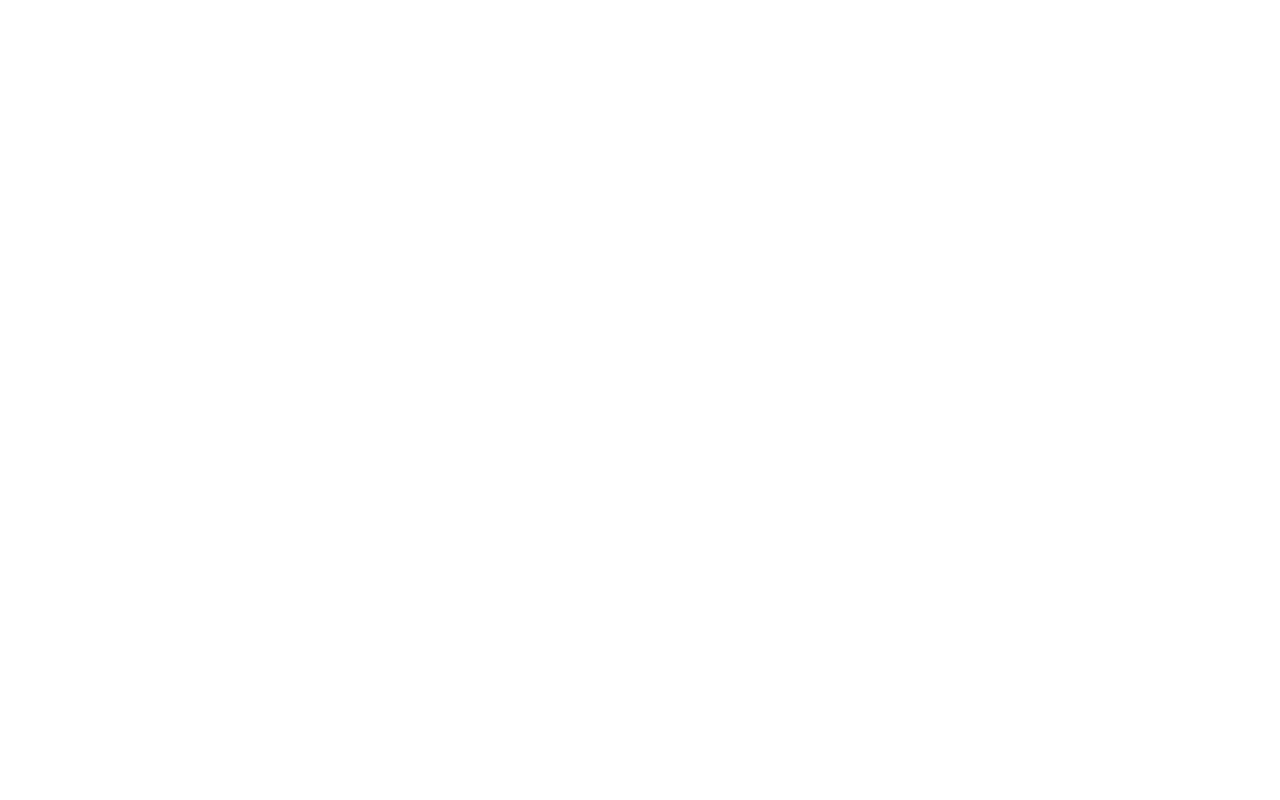
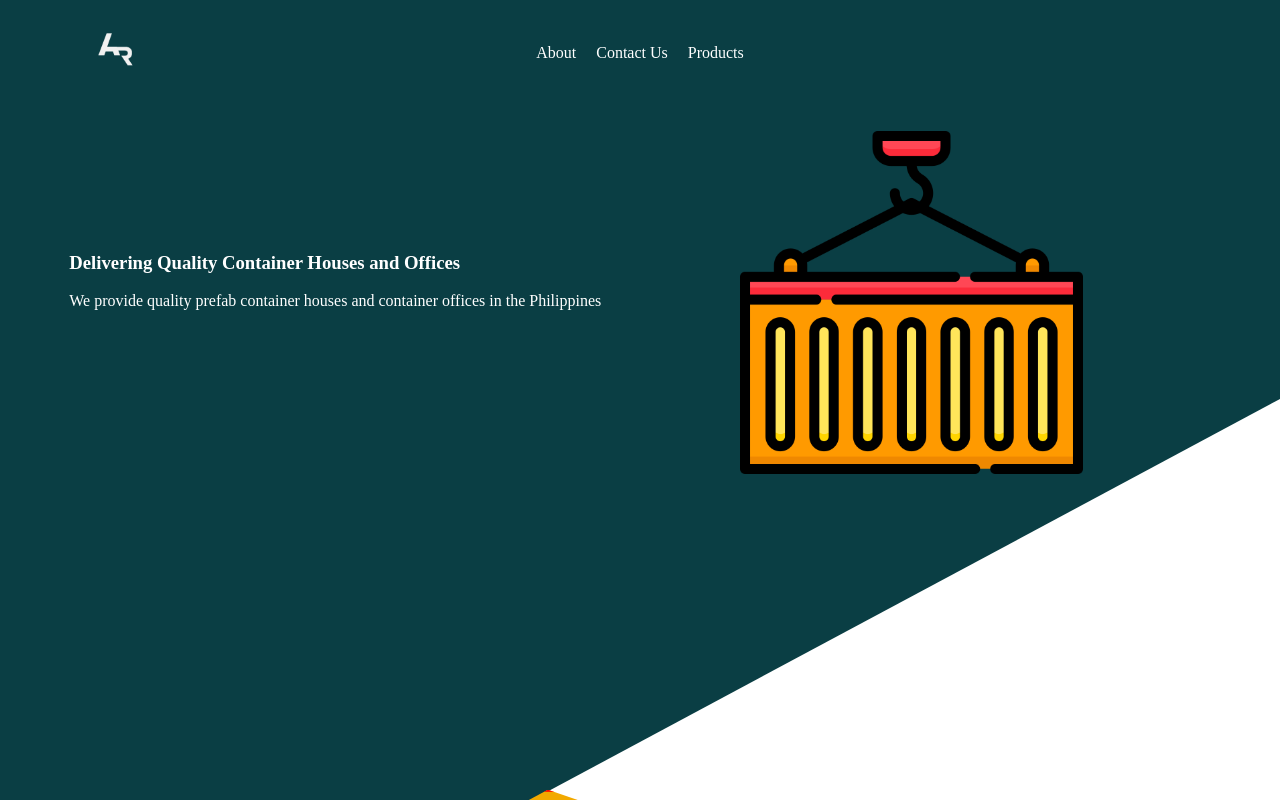
Before and after one commit to JemsIzHere/A-and-R, a plain HTML site: page index.html in a window 1280 px wide. Shown: the top 800 px of the page. Drawn offline with Linux system fonts and the light colour scheme.

Commit message:
added css and images

```diff
--- /dev/null
+++ b/css/style.css
@@ -0,0 +1,121 @@
+:root{
+    --black-rgba: rgba(0,0,0,0.2);
+    --main: #0A3E44;
+    --sub: #F2A900;
+    --white: #FFFFFF;
+    --filler: #CCCCCC;
+    --alt: #1C6B7D;
+}
+
+html{
+    scroll-behavior: smooth;
+}
+body{
+    margin: 0;
+    /* font-family:'Sen', sans-serif; */
+    background-color: var(--white);
+}
+a{
+    text-decoration: none;
+    color: var(--white);
+    transition: .3s ease;
+}
+
+a:hover{
+    color: var(--filler);
+}
+
+/* Navbar */
+nav{
+    height: 85px;
+    background-color: var(--main);
+    display: flex;
+    align-items: center;
+    justify-content: center;
+    padding: 10px;
+}
+
+nav .logo img{
+    height: 84px;
+    object-fit: contain;
+}
+
+nav .logo{
+    margin-right: auto;
+    margin-left: 5%;
+}
+
+nav .links{
+    position: absolute;
+    list-style: none;
+    display: flex;
+    align-items: center;
+    margin: 0;
+    padding: 0;
+    margin-left: auto;
+
+}
+
+.links li {
+    margin: 0 10px;
+}
+
+/* Banner */
+
+.banner{
+    background-color: var(--main);
+    height: 980px;
+    content: '';
+    clip-path: polygon(0 0, 100% 0, 100% 30%, 0% 100%);
+    display: flex;
+    justify-content: space-around;
+    transition: all .5s ease-in-out;
+
+}
+
+.banner .info{
+    color: var(--white);
+    margin-top: 10%;
+    padding: 0;
+}
+
+.banner img{
+    height: 35%;
+    object-fit: contain;
+    margin-right: 10%;
+    margin-top: 2%;
+}
+
+/* Banner-2 */
+.banner-cont{
+    background-color: var(--sub);
+    height: 980px;
+    content: '';
+    clip-path: polygon(-50% 65%, 42.8% 0, 200% 70%, 100% 100%);
+    transform: translateY(-30%);
+    display: flex;
+    justify-content: space-around;
+    transition: all .5s ease-in-out;
+    border: 2px solid red;
+
+}
+
+.banner-cont img{
+    height: 35%;
+    object-fit: contain;
+    margin-left: 10%;
+    margin-top: 15%;
+}
+
+.banner-cont article{
+    margin-top: 15%;
+    padding: 0;
+}
+
+/* Banner-2 */
+.products{
+    display: flex;
+    justify-content: center;
+    border: 2px solid red;
+    top: 0;
+}
--- a/index.html
+++ b/index.html
@@ -4,9 +4,43 @@
     <meta charset="UTF-8">
     <meta http-equiv="X-UA-Compatible" content="IE=edge">
     <meta name="viewport" content="width=device-width, initial-scale=1.0">
-    <title>Document</title>
+    <title>A and R Home</title>
+    <link rel="stylesheet" href="css/style.css">
 </head>
 <body>
+    <nav>
+        <a class="logo" href="#index.html">
+            <img src="css/images/logo.png" alt="aandrlogo">
+        </a>
+        <ul class="links">
+            <li><a href="about.html">About</a></li>
+            <li><a href="contact.html">Contact Us</a></li>
+            <li><a href="products.html">Products</a></li>
+        </ul>
+    </nav>
 
+    <section class="banner">
+        <section class="info">
+            <h1>Delivering Quality Container Houses and Offices</h1>
+            <p>We provide quality prefab container houses and container offices in the Philippines</p>
+        </section>
+        <img src="css/images/container.png" alt="">
+    </section>
+
+    <section class="banner-cont">
+        <img src="css/images/container.png" alt="">
+        <article>
+            <h1>One-stop solution for container-based housing and office needs.</h1>
+            <p>We specialize in creating customized container solutions for a wide range of applications, including remote housing, mobile offices, and modular complexes. </p>
+            <p>Our team of experts work closely with each client to understand their unique needs and design a solution that meets their specific requirements.</p>
+        </article>
+    </section>
+
+    <section class="products">
+        <h1>Our Products</h1>
+    </section>
+    <footer>
+        <section class="socmed"></section>
+    </footer>
 </body>
 </html>
```
Also changed, not shown: css/images/container.png (added), css/images/logo.png (added), style.css (deleted).
